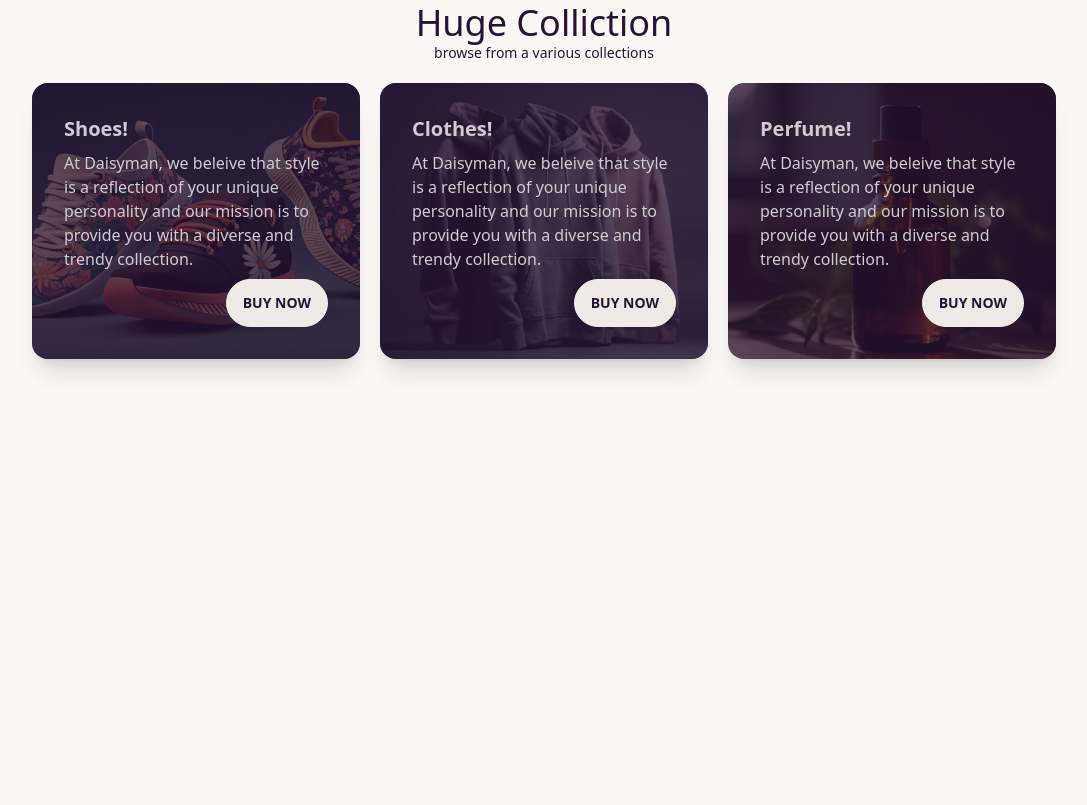
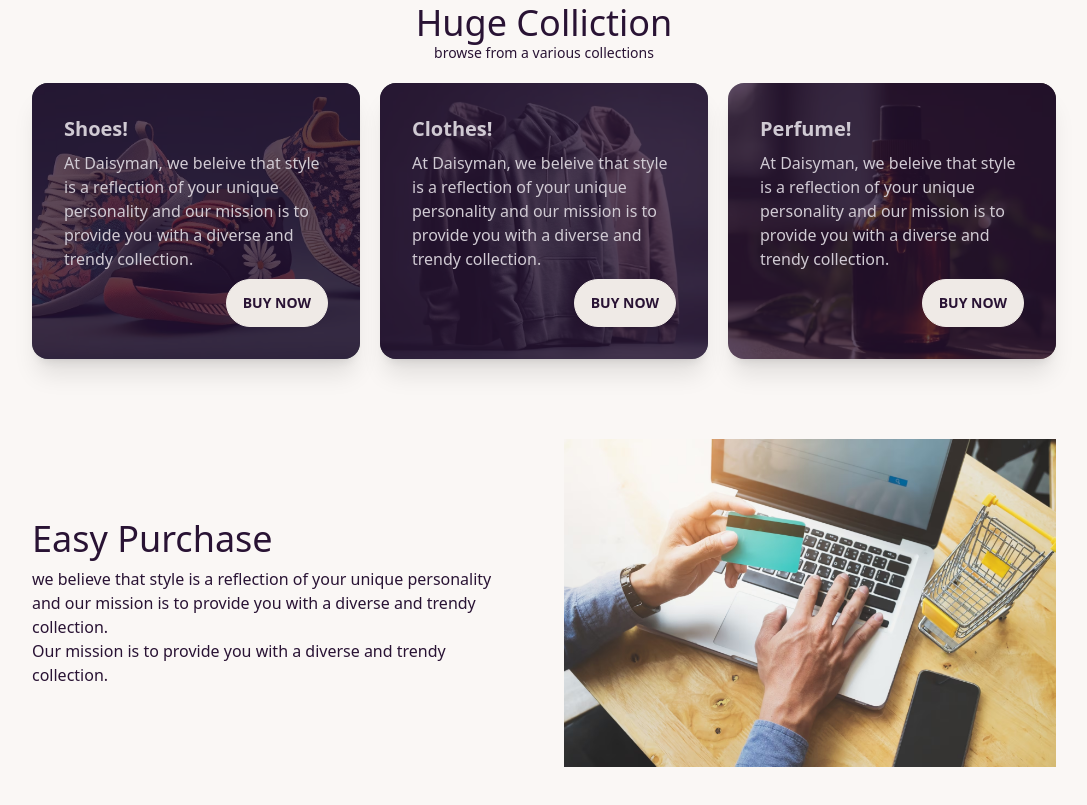
Before and after one commit to jannat710/Daisyman, a plain HTML site: page index.html in a window 1280 px wide. Shown: the part 857-1662 px from the top of the page, without its empty margins (96-1183 px from the left). Before the commit the page ends 1276 px from the top, so only its background shows below. Drawn offline with nearby package versions, Linux system fonts and the light colour scheme.

Commit message:
added feature

```diff
--- a/index.html
+++ b/index.html
@@ -78,9 +78,7 @@
 
         <!-- Header Section -->
         <section>
-            <div class="hero min-h-[calc(100vh-66px)] bg-hero-bg"
-
-            >
+            <div class="hero min-h-[calc(100vh-66px)] bg-hero-bg">
                 <div class="hero-overlay bg-opacity-60"></div>
                 <div class="hero-content text-center text-neutral-content">
                     <div class="max-w-md">
@@ -107,7 +105,8 @@
                     <figure><img src="./images/shoes.avif" alt="Shoes" /></figure>
                     <div class="card-body">
                         <h2 class="card-title">Shoes!</h2>
-                      <p>At Daisyman, we beleive that style is a reflection of your unique personality and our mission is to provide you with a diverse and trendy collection.</p>
+                        <p>At Daisyman, we beleive that style is a reflection of your unique personality and our mission
+                            is to provide you with a diverse and trendy collection.</p>
                         <div class="card-actions justify-end">
                             <button class="btn">Buy Now</button>
                         </div>
@@ -118,7 +117,8 @@
                     <figure><img src="./images/hoodies.avif" alt="Shoes" /></figure>
                     <div class="card-body">
                         <h2 class="card-title">Clothes!</h2>
-                      <p>At Daisyman, we beleive that style is a reflection of your unique personality and our mission is to provide you with a diverse and trendy collection.</p>
+                        <p>At Daisyman, we beleive that style is a reflection of your unique personality and our mission
+                            is to provide you with a diverse and trendy collection.</p>
                         <div class="card-actions justify-end">
                             <button class="btn">Buy Now</button>
                         </div>
@@ -129,7 +129,8 @@
                     <figure><img src="./images/perfume.avif" alt="Shoes" /></figure>
                     <div class="card-body">
                         <h2 class="card-title">Perfume!</h2>
-                      <p>At Daisyman, we beleive that style is a reflection of your unique personality and our mission is to provide you with a diverse and trendy collection.</p>
+                        <p>At Daisyman, we beleive that style is a reflection of your unique personality and our mission
+                            is to provide you with a diverse and trendy collection.</p>
                         <div class="card-actions justify-end">
                             <button class="btn">Buy Now</button>
                         </div>
@@ -139,6 +140,23 @@
             </div>
         </section>
 
+        <!-- feature section -->
+        <section class="max-w-screen-xl mx-auto px-8 md:px-16 lg:px-32 py-5 my-10">
+            <div class="flex flex-col md:flex-row gap-10 items-center">
+                <div class="flex-1">
+                    <div>
+                        <h1 class="text-2xl md:text-4xl mb-2">Easy Purchase</h1>
+                        <p>we believe that style is a reflection of your unique personality and our mission is to provide you with a diverse and trendy collection.
+                        </p>
+                        <p>Our mission is to provide you with a diverse and trendy collection.
+                        </p>
+                    </div>
+                </div>
+                <div class="flex-1"><img src="./images/easy-purchase.avif" alt=""></div>
+            </div>
+
+        </section>
+
     </main>
     <footer></footer>
 </body>
```
Lines whose indentation alone changed are shown as unchanged.
